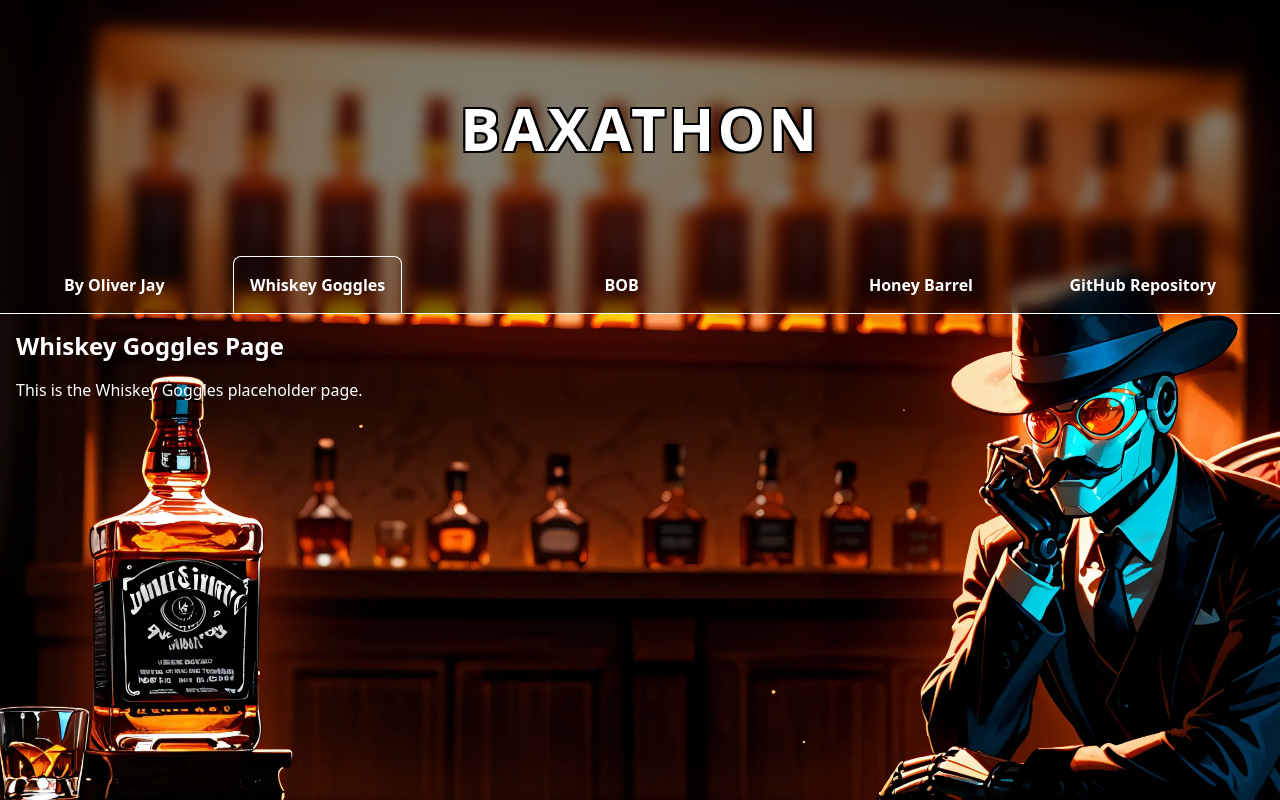
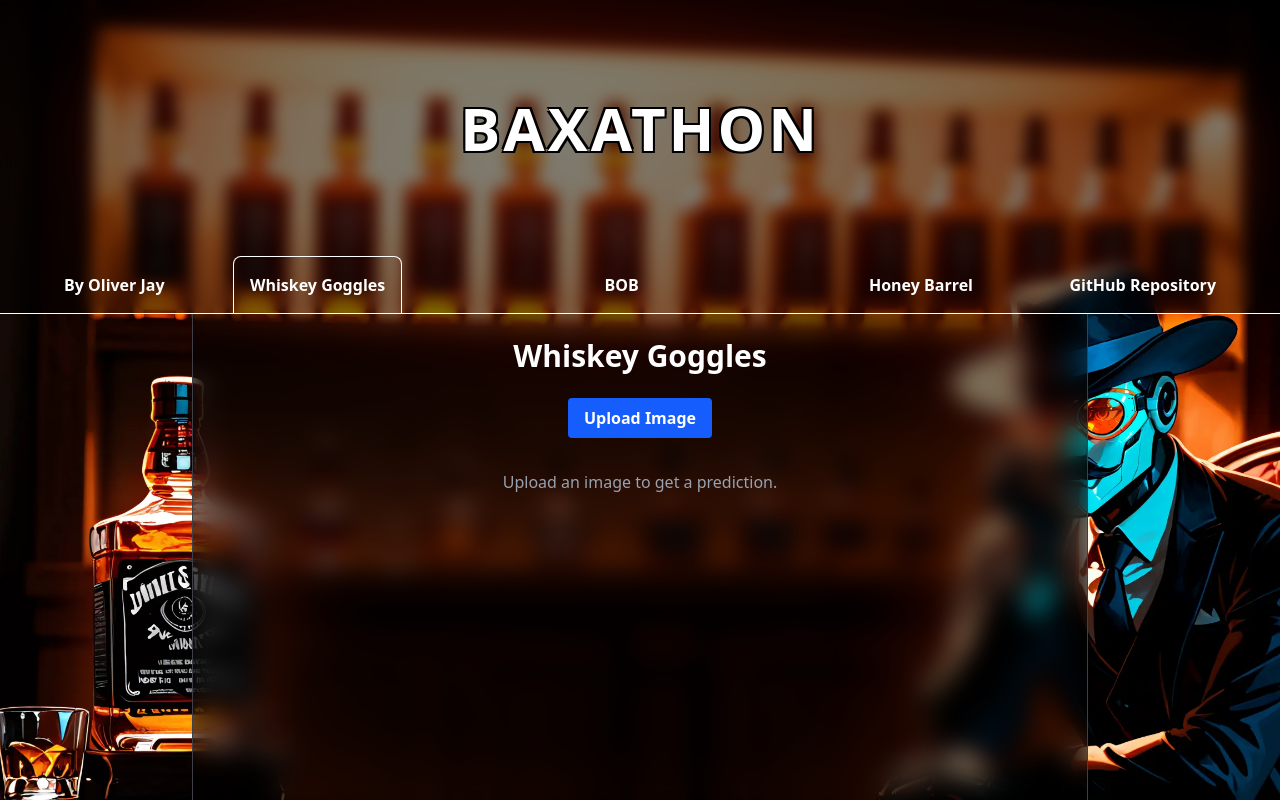
Before and after one commit to LoreviQ/Baxus-Frontend, a React (Vite) app: page /whiskeygoggles in a window 1280 px wide. Built offline with nearby package versions, Linux system fonts and the light colour scheme.

Commit message:
added whiskey goggles page

```diff
--- a/src/pages/WhiskeyGoggles.tsx
+++ b/src/pages/WhiskeyGoggles.tsx
@@ -1,15 +1,89 @@
-import { useEffect } from 'react';
+import { useEffect, useState, ChangeEvent } from 'react';
+import { predictImage } from '../utils/api';
+import { PredictionResponse } from '../types/predictions';
 
 const WhiskeyGoggles = () => {
+    const [imagePreview, setImagePreview] = useState<string | null>(null);
+    const [prediction, setPrediction] = useState<PredictionResponse | null>(null);
+    const [isLoading, setIsLoading] = useState<boolean>(false);
+    const [error, setError] = useState<string | null>(null);
+
     useEffect(() => {
         document.title = 'Whiskey Goggles';
     }, []);
 
+    const handleImageUpload = async (event: ChangeEvent<HTMLInputElement>) => {
+        const file = event.target.files?.[0];
+        if (file) {
+            // Reset state for new upload
+            setImagePreview(null);
+            setPrediction(null);
+            setError(null);
+            setIsLoading(true);
+
+            const reader = new FileReader();
+            reader.onloadend = () => {
+                setImagePreview(reader.result as string);
+            };
+            reader.readAsDataURL(file);
+
+            try {
+                const result = await predictImage(file);
+                setPrediction(result);
+            } catch (err) {
+                console.error('Prediction failed:', err);
+                setError('Failed to predict image. Please try again.');
+            } finally {
+                setIsLoading(false);
+            }
+        }
+    };
+
     return (
-    <div className="p-4">
-      <h1 className="text-2xl font-bold mb-4">Whiskey Goggles Page</h1>
-      <p>This is the Whiskey Goggles placeholder page.</p>
+        <div className="h-full flex justify-center">
+            <div className="max-w-4xl w-full border-l border-r border-zinc-700 flex flex-col items-center p-6 h-full bg-black/50 backdrop-blur-md text-white">
+                <h1 className="text-3xl font-bold mb-6">Whiskey Goggles</h1>
+
+                <label
+                    htmlFor="imageUpload"
+                    className="cursor-pointer bg-blue-600 hover:bg-blue-700 text-white font-bold py-2 px-4 rounded transition duration-300 mb-4"
+                >
+                    Upload Image
+                </label>
+                <input
+                    id="imageUpload"
+                    type="file"
+                    accept="image/*"
+                    onChange={handleImageUpload}
+                    className="hidden"
+                    disabled={isLoading}
+                />
+
+                {isLoading && <p className="mt-4">Predicting...</p>}
+                {error && <p className="mt-4 text-red-500">{error}</p>}
+
+                {imagePreview && (
+                    <div className="mt-6 flex flex-col items-center">
+                        <img
+                            src={imagePreview}
+                            alt="Uploaded preview"
+                            className="max-w-sm max-h-96 rounded shadow-lg"
+                        />
+                        {prediction && !isLoading && (
+                            <div className="mt-4 text-center bg-gray-800 p-4 rounded">
+                                <p className="text-xl font-semibold">{prediction.name}</p>
+                                <p>Confidence: {prediction.final_score_percent.toFixed(2)}%</p>
                             </div>
+                        )}
+                    </div>
+                )}
+
+                {!imagePreview && !isLoading && (
+                    <p className="mt-4 text-gray-400">Upload an image to get a prediction.</p>
+                )}
+            </div>{' '}
+            {/* Closing tag for max-w-4xl div */}
+        </div> // Closing tag for h-full div
     );
 };
 
```
Lines whose indentation alone changed are shown as unchanged.
